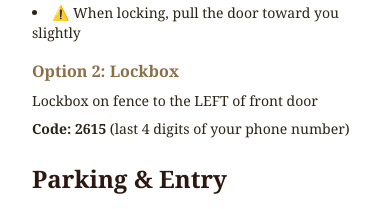
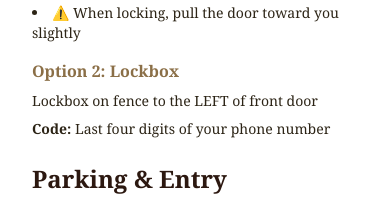
Before and after one commit to mjsteele2099/PutnamFFGuide, a Next.js app: page /print-version in a window 390 px wide. Shown: the part 3825-4034 px from the top of the page. Built offline with nearby package versions, Linux system fonts and the light colour scheme.

Commit message:
Remove explicit lockbox code; use generic 'last four digits of your phone' instruction in house guide and print version

```diff
--- a/app/print-version/page.tsx
+++ b/app/print-version/page.tsx
@@ -136,7 +136,7 @@ export default function PrintVersion() {
 
           <h4 className="font-semibold text-book-accent mb-2">Option 2: Lockbox</h4>
           <p className="text-sm mb-2">Lockbox on fence to the LEFT of front door</p>
-          <p className="text-sm"><strong>Code: 2615</strong> (last 4 digits of your phone number)</p>
+          <p className="text-sm"><strong>Code:</strong> Last four digits of your phone number</p>
         </div>
 
         <h3 className="text-2xl font-serif font-semibold text-book-cover mb-4">Parking & Entry</h3>
--- a/components/pages/HouseGuide.tsx
+++ b/components/pages/HouseGuide.tsx
@@ -104,8 +104,8 @@ export default function HouseGuide({ goToPage }: { goToPage: (page: number) => v
                 <p><strong>📍 Location:</strong> Lockbox mounted on the fence to the <strong>left</strong> of the front door</p>
                 <p><strong>🔢 Lockbox Code:</strong></p>
                 <div className="bg-white bg-opacity-30 rounded px-4 py-3 text-center">
-                  <span className="text-3xl font-bold tracking-wider">2615</span>
-                  <p className="text-xs mt-1 opacity-80">(Last 4 digits of your phone number)</p>
+                  <span className="text-3xl font-bold tracking-wider">Last four digits of your phone number</span>
+                  <p className="text-xs mt-1 opacity-80">Use the last 4 digits of the phone number you provided when booking.</p>
                 </div>
                 <p className="text-xs opacity-90 italic">
                   📝 The lockbox contains a physical key to the house. Please return the key to the
```
